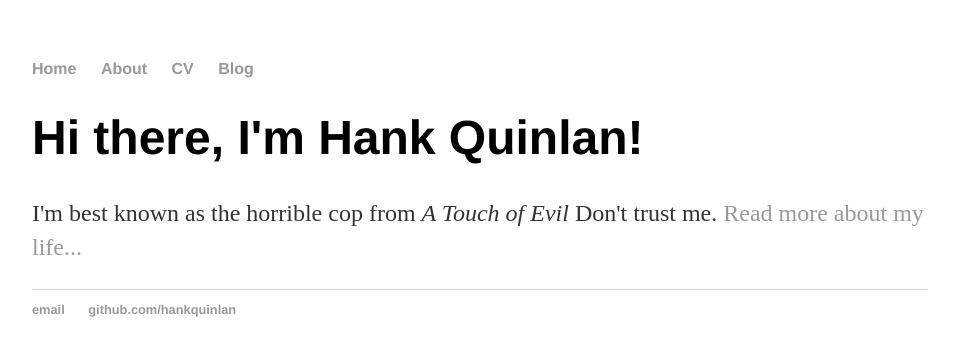
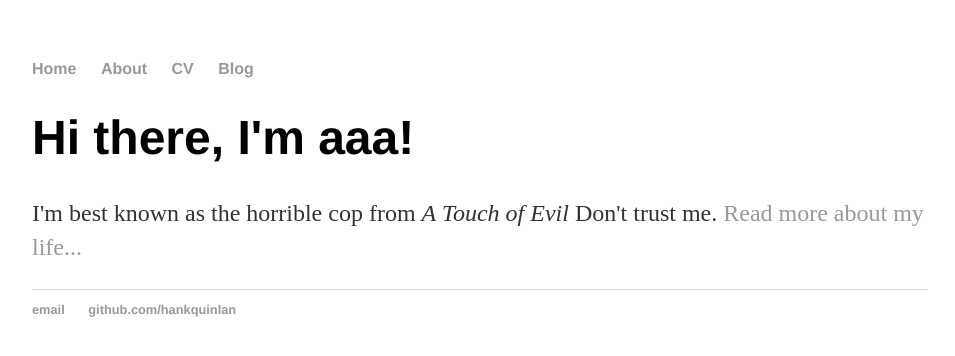
Before and after one commit to shandongfx/shandongfx.github.io___, a Jekyll site: the page built from index.html, in a window 1280 px wide. Shown: the top 356 px of the page, without its empty margins (160-1115 px from the left). Built offline with Jekyll 4.4.1, drawn with Linux system fonts in a browser that asks for light colours.

Commit message:
Update index.html

```diff
--- a/index.html
+++ b/index.html
@@ -1,30 +1,8 @@
-<!DOCTYPE html>
-<html>
-	<head>
-		<title>Hank Quinlan, Horrible Cop</title>
-	        <!-- link to main stylesheet -->
-		<link rel="stylesheet" type="text/css" href="/css/main.css">
-	</head>
-	<body>
-		<nav>
-    		<ul>
-        		<li><a href="/">Home</a></li>
-	        	<li><a href="/about">About</a></li>
-        		<li><a href="/cv">CV</a></li>
-        		<li><a href="/blog">Blog</a></li>
-    		</ul>
-		</nav>
-		<div class="container">
-    		<div class="blurb">
-        		<h1>Hi there, I'm Hank Quinlan!</h1>
-				<p>I'm best known as the horrible cop from <em>A Touch of Evil</em> Don't trust me. <a href="/about">Read more about my life...</a></p>
-    		</div><!-- /.blurb -->
-		</div><!-- /.container -->
-		<footer>
-    		<ul>
-        		<li><a href="mailto:hankquinlanhub@gmail.com">email</a></li>
-        		<li><a href="https://github.com/hankquinlan">github.com/hankquinlan</a></li>
-			</ul>
-		</footer>
-	</body>
-</html>
+---
+layout: default
+title: title from index.html
+---
+<div class="blurb">
+	<h1>Hi there, I'm aaa!</h1>
+	<p>I'm best known as the horrible cop from <em>A Touch of Evil</em> Don't trust me. <a href="/about">Read more about my life...</a></p>
+</div><!-- /.blurb -->
```
